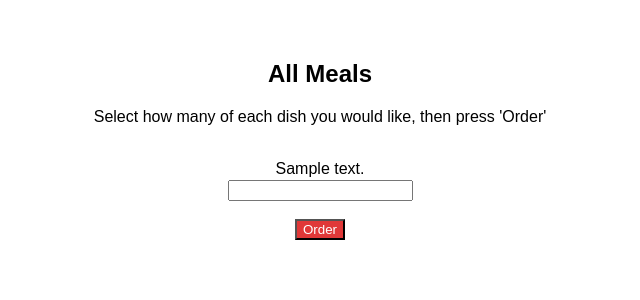
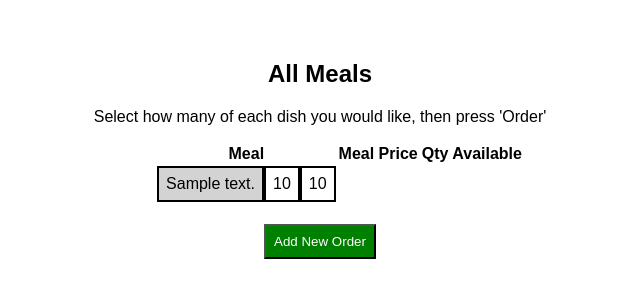
Before and after one commit to KryptoFlamingo/Inventory_Management_App, a Flask app: page /meals in a window 1280 px wide. Shown: the part 100-400 px from the top of the page, without its empty margins (320-960 px from the left). Run offline with Flask 2, Linux system fonts and the light colour scheme; a database or web service that is not in the repository returns one stand-in record (values such as "Sample title"); some libraries are stand-ins or nearby versions.

Commit message:
order page content updated with manager form details but inly specific columns. Need to add a way to actulayy order meals and only see meals which have inventory stock

```diff
--- a/static/style.css
+++ b/static/style.css
@@ -65,6 +65,13 @@ body > header{
     margin: 0 auto;
 }
 
+#server_form{
+    display: flex;
+    justify-content: center;
+    text-align: center;
+    margin: 0 auto;
+}
+
 #order_button{
     background-color: #e03838;
     color: white;
@@ -86,3 +93,10 @@ body > header{
     color: white;
     padding: 8px;
 }
+
+#new_order_button{
+    background-color: green;
+    color: white;
+    padding: 8px;
+    margin-top: 20px;
+}
--- a/templates/meals.html
+++ b/templates/meals.html
@@ -5,7 +5,40 @@
 
 <!-- <p>Lists all the meals in the meal table database</p> -->
 <p>Select how many of each dish you would like, then press 'Order'</p>
-<br>
+
+
+<form action="/meals" method="POST">
+    <div>
+    <ul id="server_form">
+    <table>
+        <thead>
+        <tr>
+            <th>Meal</th>
+            <th>Meal Price</th>
+            <th>Qty Available</th>
+        </thead>
+        <tbody>
+        {% for meal in meals %}
+        <tr><td bgcolor='lightgrey'>{{meal.description}}</td>
+            <td>{{meal.selling_price}}</td>
+            <td>{{meal.qty_available}}</td>
+            {% if meal.qty_available == 2 %}
+                <td bgcolor='yellow'>LOW STOCK</td>
+            {% elif meal.qty_available == 1 %}
+                <td bgcolor='orange'>LAST ONE</td>
+            {% elif meal.qty_available == 0 %}
+                <td bgcolor='red'>OUT OF STOCK</td>
+            {% endif %}
+        </tr>
+            {% endfor %}
+        </tbody>
+    </ul>
+    </table>
+    </div>
+    </form>
+    <a href="/meals/new_order"><button type="submit" id="new_order_button">Add New Order</button></a>
+
+<!-- <br>
 <div>
     <form action="/meals/new_order" name="all_meals" method="POST">
         {% for meal in meals %}
@@ -15,6 +48,6 @@
         <input type="submit" value="Order" id="order_button">
     </select>
 </form>
-</div>
+</div> -->
 
 {% endblock %}
```
Also changed, not shown: templates/meals/new_order.html (+35 -0 lines).
